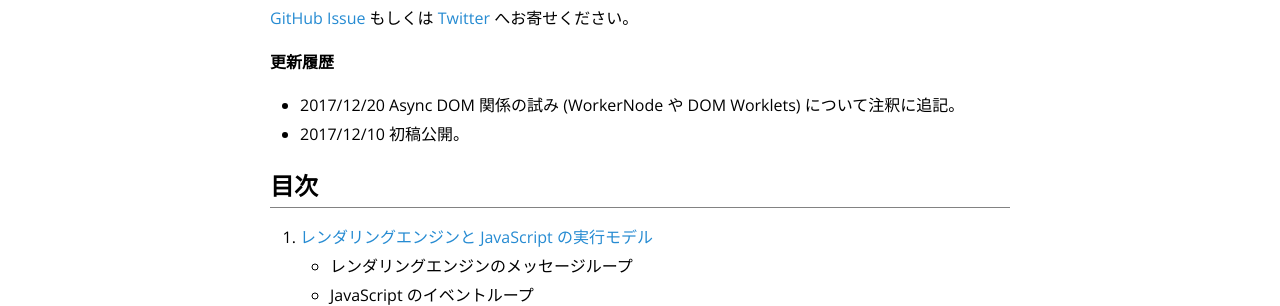
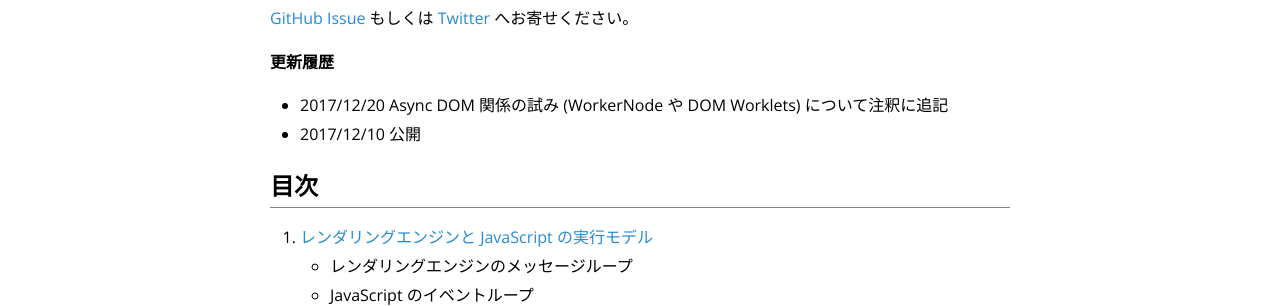
Before and after one commit to nhiroki/nhiroki.github.io, a Jekyll site: the page built from _posts/2017-12-10-javascript-parallel-processing.md, in a window 1280 px wide and 900 px high. Shown: the part 406-712 px from the top of the window. Built offline with Jekyll 4.4.1, drawn with Linux system fonts in a browser that asks for light colours; comment, search, counter and statistics services are not loaded.

Commit message:
Modify the published article

```diff
--- a/_posts/2017-12-10-javascript-parallel-processing.md
+++ b/_posts/2017-12-10-javascript-parallel-processing.md
@@ -12,8 +12,8 @@ image: /images/javascript-parallel-processing-opg-image.png
 
 **更新履歴**
 
-- 2017/12/20 Async DOM 関係の試み (WorkerNode や DOM Worklets) について注釈に追記。
-- 2017/12/10 初稿公開。
+- 2017/12/20 Async DOM 関係の試み (WorkerNode や DOM Worklets) について注釈に追記
+- 2017/12/10 公開
 
 # 目次
 
```
